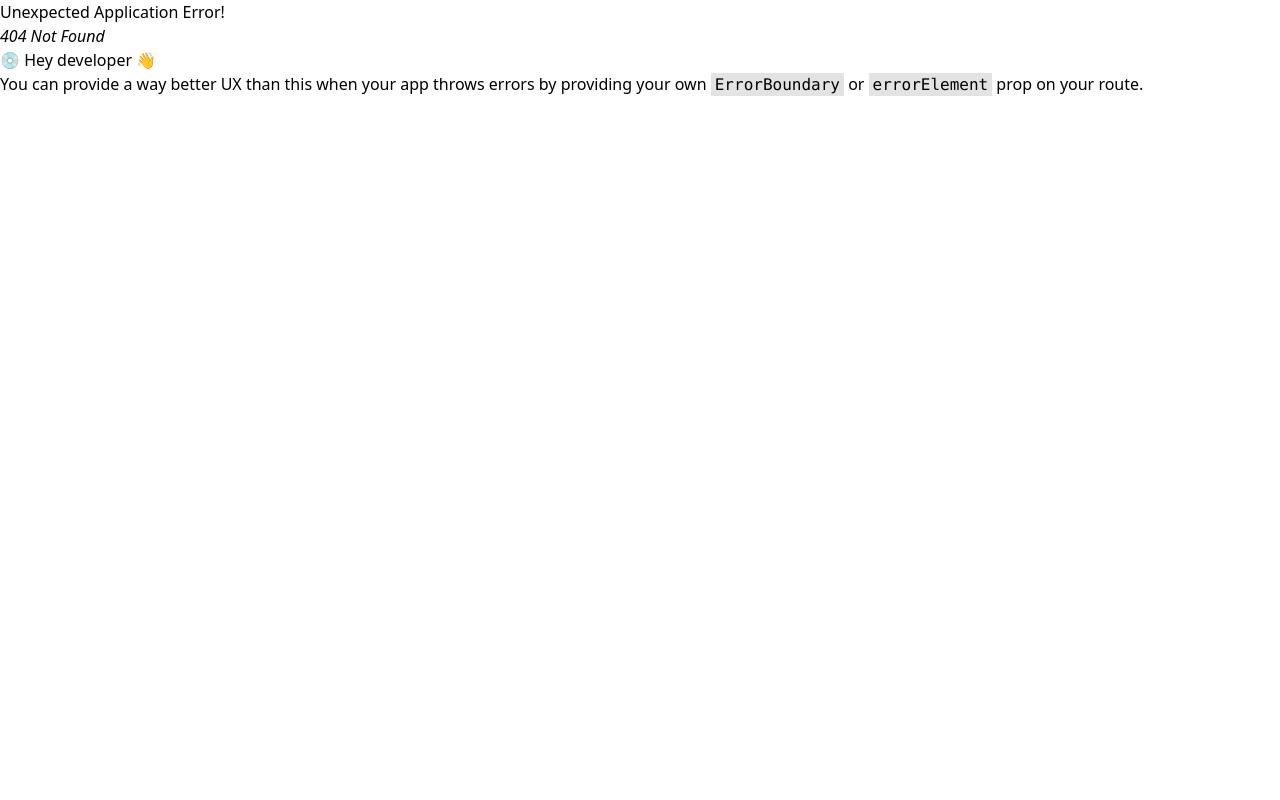
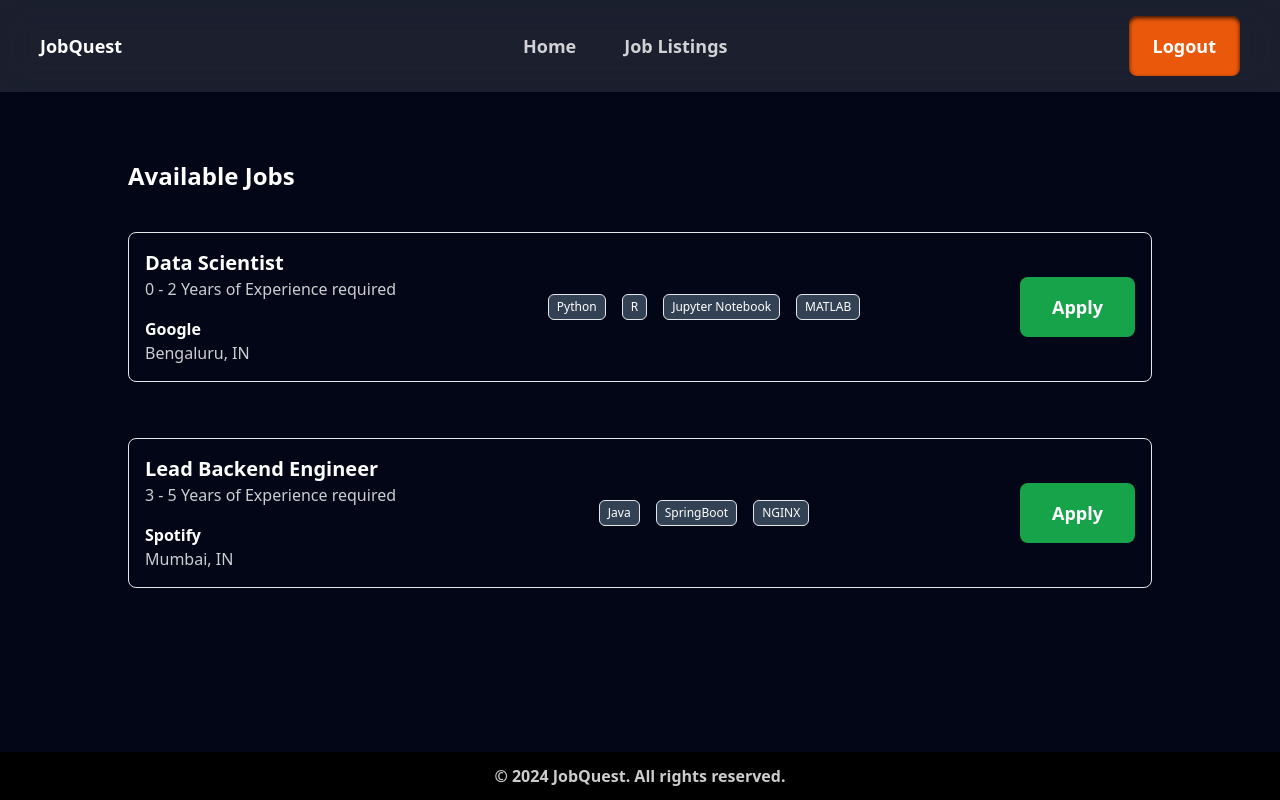
Before and after one commit to matheusdallrosa/job-quest-java, a React (Vite) app in the folder job-quest-frontend/: page /jobs in a window 1280 px wide. Before the commit this address had no page. Built offline with nearby package versions, Linux system fonts and the light colour scheme.

Commit message:
style: Design the job listings page

```diff
--- a/job-quest-frontend/src/components/Header/index.jsx
+++ b/job-quest-frontend/src/components/Header/index.jsx
@@ -1,7 +1,9 @@
 import Logo from "../Logo";
-import { Link } from "react-router-dom";
+import { Link, useNavigate } from "react-router-dom";
 
 const Header = () => {
+  const navigate = useNavigate();
+
   const isLoggedIn = true;
 
   return (
@@ -16,7 +18,7 @@ const Header = () => {
         <ul className="flex gap-x-4 text-white/80 font-semibold text-lg 2xl:text-2xl">
           <li>
             <button
-              onClick={() => {}}
+              onClick={() => navigate("/")}
               className="inline-block px-4 py-2 duration-200 hover:bg-slate-900 hover:text-orange-400 rounded-2xl"
             >
               Home
@@ -24,7 +26,7 @@ const Header = () => {
           </li>
           <li>
             <button
-              onClick={() => {}}
+              onClick={() => navigate("/jobs")}
               className="inline-block px-4 py-2 duration-200 hover:bg-slate-900 hover:text-orange-400 rounded-2xl"
             >
               Job Listings
--- /dev/null
+++ b/job-quest-frontend/src/components/JobsList.jsx
@@ -0,0 +1,64 @@
+const JobsList = () => {
+  const jobs = [
+    {
+      id: 1,
+      position: "Data Scientist",
+      company: "Google",
+      location: "Bengaluru, IN",
+      skills: ["Python", "R", "Jupyter Notebook", "MATLAB"],
+      experience: "0 - 2 Years",
+    },
+    {
+      id: 2,
+      position: "Lead Backend Engineer",
+      company: "Spotify",
+      location: "Mumbai, IN",
+      skills: ["Java", "SpringBoot", "NGINX"],
+      experience: "3 - 5 Years",
+    },
+  ];
+
+  return (
+    <div className="text-white">
+      <h1 className="text-2xl font-bold">Available Jobs</h1>
+
+      <div className="my-6 flex flex-col gap-6">
+        {jobs.map((job) => (
+          <div
+            key={job.id}
+            className="my-4 p-4 flex justify-between items-center gap-4 border rounded-lg"
+          >
+            <div>
+              <h2 className="text-xl font-semibold">{job.position}</h2>
+              <p className="opacity-80 mb-4">
+                {job.experience} of Experience required
+              </p>
+
+              <h2 className="font-semibold">{job.company}</h2>
+              <p className="opacity-80">{job.location}</p>
+            </div>
+
+            <div className="flex flex-wrap gap-2">
+              {job.skills.map((item, idx) => (
+                <span
+                  key={idx}
+                  className="mr-2 py-1 px-2 bg-slate-700 text-xs border rounded-md"
+                >
+                  {item}
+                </span>
+              ))}
+            </div>
+
+            <div>
+              <button className="py-4 px-8 bg-green-600 hover:opacity-70 rounded-lg text-white text-lg font-semibold transition-opacity">
+                Apply
+              </button>
+            </div>
+          </div>
+        ))}
+      </div>
+    </div>
+  );
+};
+
+export default JobsList;
--- /dev/null
+++ b/job-quest-frontend/src/pages/JobListings.jsx
@@ -0,0 +1,11 @@
+import JobsList from "../components/JobsList";
+
+const JobListings = () => {
+  return (
+    <div className="pt-40 px-32">
+      <JobsList />
+    </div>
+  );
+};
+
+export default JobListings;
```
Also changed, not shown: job-quest-frontend/src/main.jsx (+6 -1 lines).
